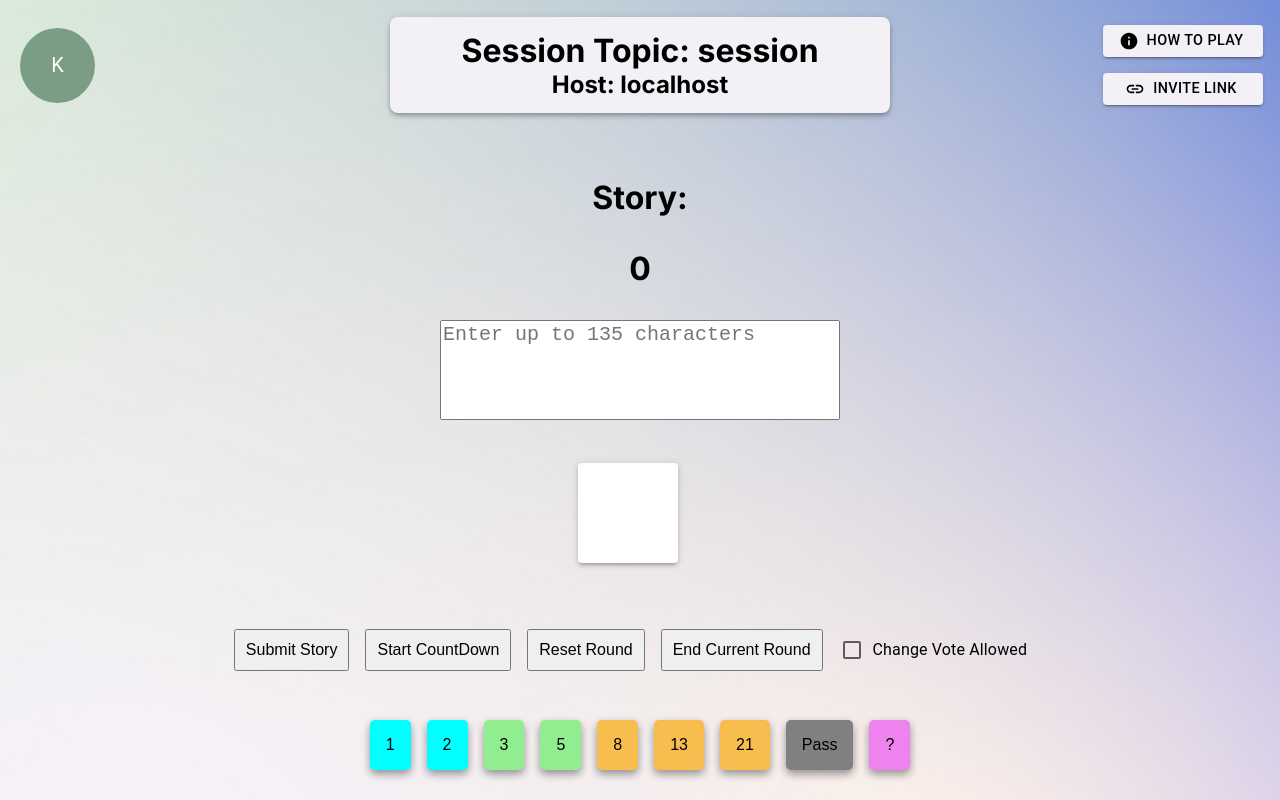
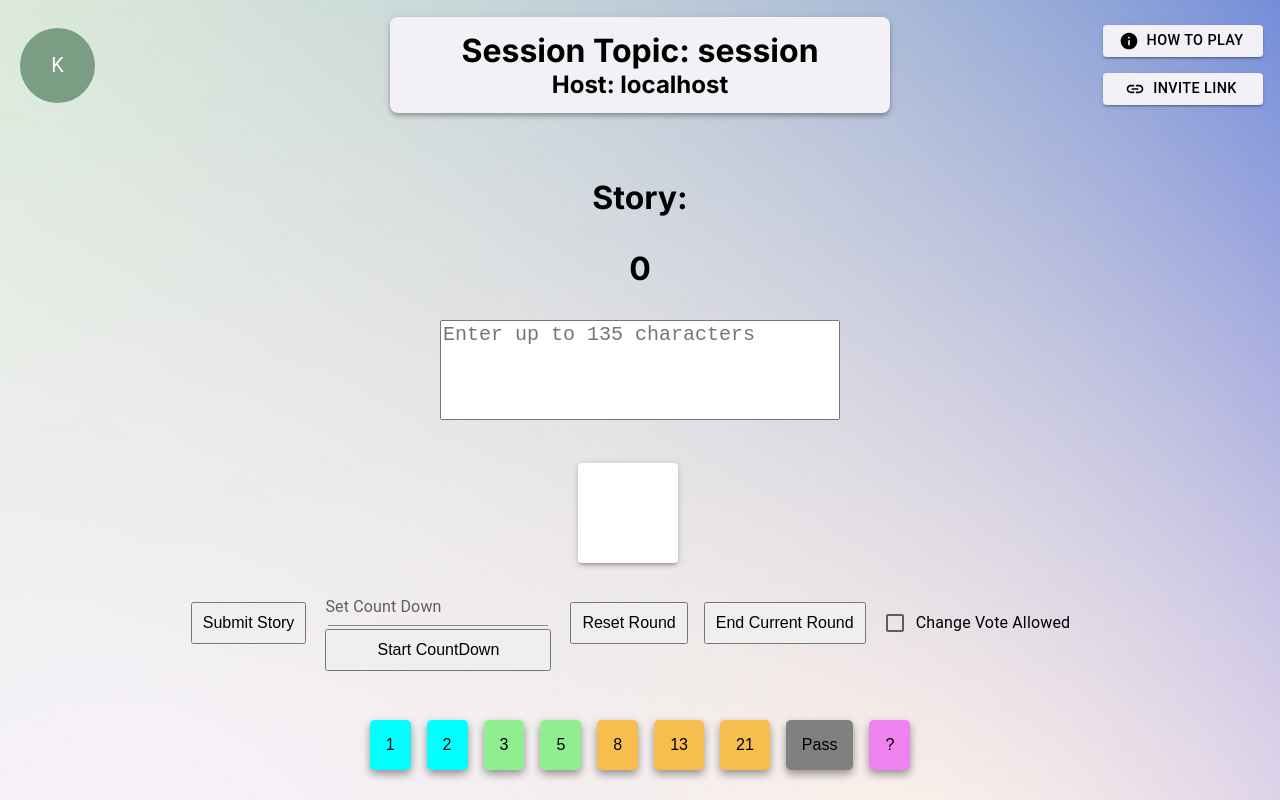
Before and after one commit to iceiceninja/PlanningPoker, a Next.js app in the folder Startup/my-app/: page /host in a window 1280 px wide. Built offline with nearby package versions, Linux system fonts and the light colour scheme; no server answers.

Commit message:
Added a modifiable timer

```diff
--- a/Startup/my-app/app/host/page.tsx
+++ b/Startup/my-app/app/host/page.tsx
@@ -53,14 +53,28 @@ export default function Host() {
     const [previousValue, setPreviousValue] = useState("-1");
     const [textAreaValue, setTextAreaValue] = useState('');
     const [displayVote, setDisplayVote] = useState(false);
-    const [timeLeft, setTimeLeft] = useState(60);
+    const [timeLeftInput, setTimeLeftInput] = useState('');
+    const [timeLeft, setTimeLeft] = useState(40);
     const [isTimerVisible, setIsTimerVisible] = useState(false);
     const [endRoundPressed, setIsEndRoundPressed] = useState(false);
     const [checked, setChecked] = useState(false);
+    const [timerStarted, setTimerStarted] = useState(false);
 
-  const handleChange = (event: React.ChangeEvent<HTMLInputElement>) => {
+
+  const setCheckedValue = (event: React.ChangeEvent<HTMLInputElement>) => {
     setChecked(event.target.checked);
   };;
+
+  const setTimerValueWhenChanged = (event :  any) => {
+    if (!timerStarted)
+    setTimeLeft(Number(event.target.value)); // Update the state with the input value
+
+
+    setTimeLeftInput(event.target.value);
+  };
+
+
+
 
 
     var lengthChange = -1;
@@ -155,7 +169,7 @@ useEffect(() => {
 
     function startCountDown() {
         if (!endRoundPressed)
-        socket.emit("start_count_down", "true");
+        socket.emit("start_count_down", (timeLeft));
     }
 
     function resetRound() {
@@ -167,8 +181,9 @@ useEffect(() => {
     });
 
     const startTimer = () => {
+        setTimerStarted(true)
         setIsTimerVisible(true);
-        setTimeLeft(60); // Reset the time when the button is pressed
+        setTimeLeft(Number(timeLeftInput)); // Reset the time to the new input when the button is pressed
       };
 
 
@@ -176,6 +191,7 @@ useEffect(() => {
         setDisplayVote(true)
         setIsTimerVisible(false)
         setTimeLeft(60)
+        setTimeLeftInput('')
         socket.emit("display_all_votes");
     }
 
@@ -195,6 +211,7 @@ useEffect(() => {
         setIsEndRoundPressed(false);
         setTimeLeft(60)
         setTextAreaValue("")
+        setTimeLeftInput('')
     });
 
     const backgroundColor = (vote : any) => {
@@ -410,13 +427,24 @@ useEffect(() => {
                         marginBottom={5}
                         >
                             <button onClick={submitStory} >Submit Story</button>
+                            <Stack
+                        direction="column">
+                            <TextField
+                            id="standard-basic"
+                            label="Set Count Down"
+                            value={timeLeftInput}
+                            onChange={setTimerValueWhenChanged}
+                            variant="standard"
+                            type="number" // Allows only numeric input
+                            />
                             <button onClick={startCountDown} >Start CountDown</button>
+                            </Stack>
                             <button onClick={resetRound} >Reset Round </button>
                             <button onClick={endCurrentRound} >End Current Round</button>
                             <FormGroup>
                             <FormControlLabel control={     <Checkbox
                          checked={checked}
-                          onChange={handleChange}
+                          onChange={setCheckedValue}
                       inputProps={{ 'aria-label': 'controlled' }}
                   />} label="Change Vote Allowed" />
                             </FormGroup>
--- a/Startup/my-app/app/user/page.tsx
+++ b/Startup/my-app/app/user/page.tsx
@@ -148,7 +148,7 @@ export default function Host() {
 
       const startTimer = () => {
         setIsTimerVisible(true);
-        setTimeLeft(60); // Reset the time when the button is pressed
+        setTimeLeft(timeLeft); // Reset the time when the button is pressed
       };
 
 
@@ -213,7 +213,8 @@ export default function Host() {
         setStoryText(data);
     })
 
-    socket.on("count_down_started" , () => {
+    socket.on("count_down_started" , (data) => {
+        setTimeLeft(data);
         startTimer()
     });
 
--- a/Startup/my-app/server.js
+++ b/Startup/my-app/server.js
@@ -210,7 +210,6 @@ socket.on("get_session_name", (data) => {
 })
 
 socket.on("story_submitted_host", (data) => {
-  userStory = data
   io.emit("get_story_submitted_host", userStory);
 })
 
@@ -218,8 +217,9 @@ socket.on("get_story_submitted_for_new_user", () => {
   io.emit("get_story_submitted_host", userStory);
 })
 
-socket.on("start_count_down", () => {
-  io.emit("count_down_started");
+socket.on("start_count_down", (data) => {
+  console.log("dshafashfd" + data)
+  io.emit("count_down_started", data);
 })
 
 socket.on("display_all_votes", () => {
```
